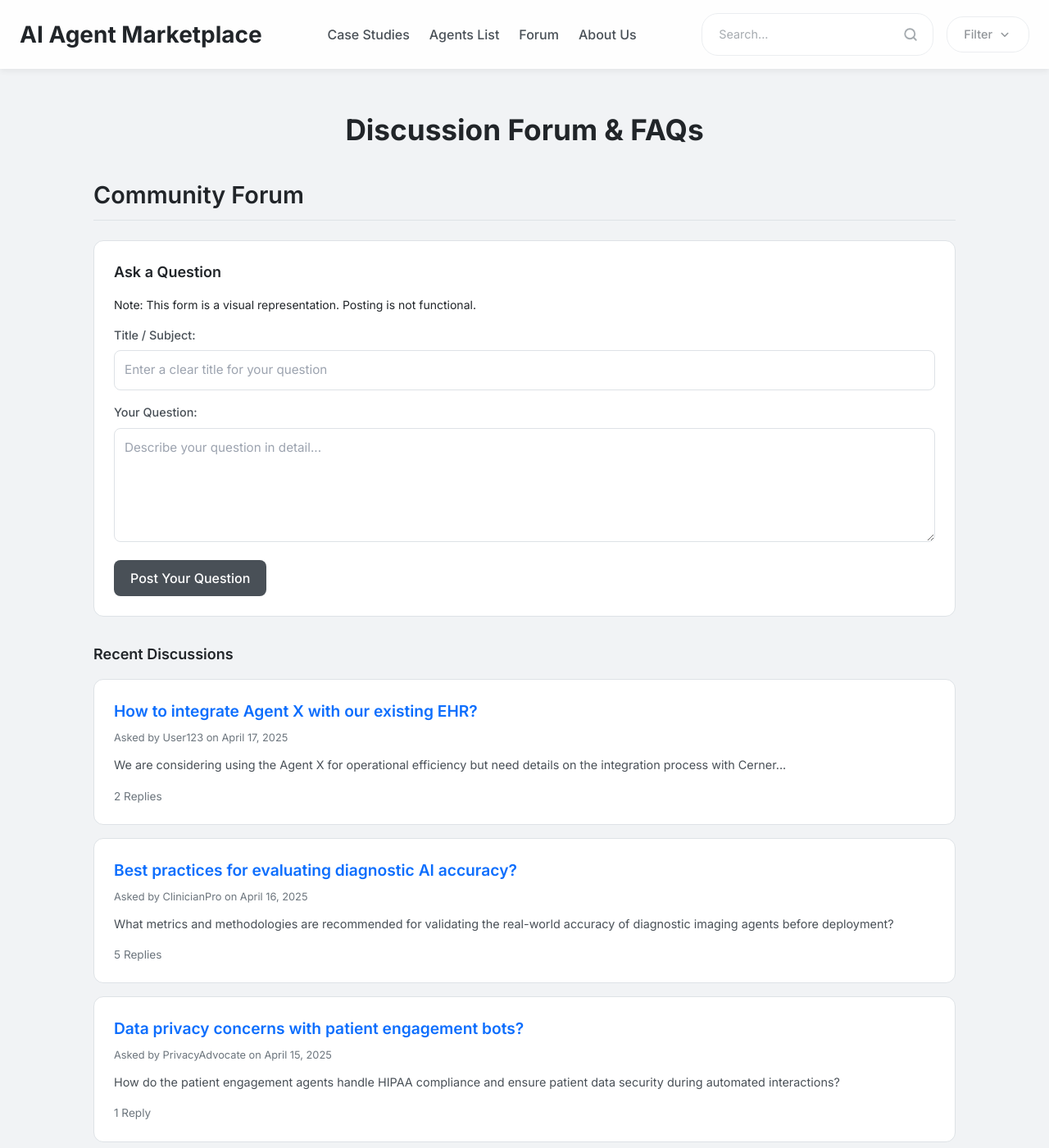
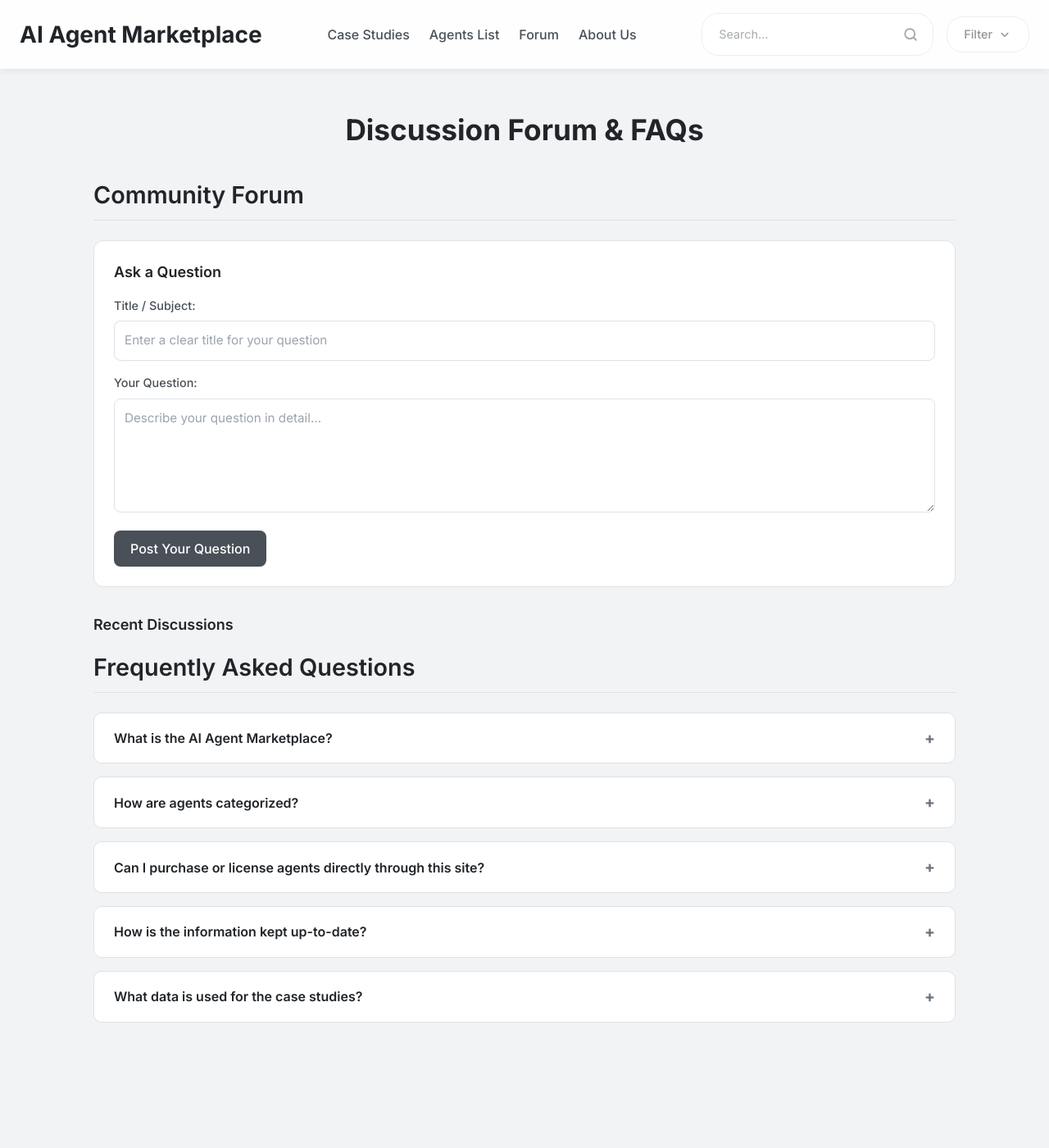
Before and after one commit to nhs-analystx/synapster, a Jekyll site: the page discussion.html, which Jekyll copies as it is, in a window 1280 px wide and 1400 px high. Shown: the whole window at 82% size. Built offline with Jekyll 4.4.1, drawn with Linux system fonts in a browser that asks for light colours; nearby versions of some CDN libraries.

Commit message:
Update discussion.html

```diff
--- a/discussion.html
+++ b/discussion.html
@@ -162,6 +162,11 @@
             padding: 1.5rem;
             margin-bottom: 1rem;
             box-shadow: var(--shadow-color);
+            opacity: 0; /* Start hidden for animation */
+            animation: fadeInPost 0.5s ease forwards;
+        }
+        @keyframes fadeInPost {
+            to { opacity: 1; }
         }
         .forum-post-title {
             font-size: 1.2rem;
@@ -185,6 +190,8 @@
             color: var(--text-secondary);
             line-height: 1.6;
             margin-bottom: 1rem;
+            white-space: pre-wrap; /* Preserve line breaks from textarea */
+            word-wrap: break-word; /* Break long words */
         }
         .forum-post-footer {
             font-size: 0.85rem;
@@ -312,8 +319,7 @@
 
             <div class="ask-question-form">
                 <h3 class="text-lg font-semibold mb-4">Ask a Question</h3>
-                <p class="text-sm text-muted mb-4">Note: This form is a visual representation. Posting is not functional.</p>
-                <form onsubmit="return false;"> <div>
+                <form id="ask-question-form"> <div>
                         <label for="question-title">Title / Subject:</label>
                         <input type="text" id="question-title" name="question-title" placeholder="Enter a clear title for your question" required>
                     </div>
@@ -326,25 +332,7 @@
             </div>
 
             <h3 class="text-lg font-semibold mb-4 mt-6">Recent Discussions</h3>
-            <div class="forum-posts-list">
-                <div class="forum-post">
-                    <a href="#" class="forum-post-title">How to integrate Agent X with our existing EHR?</a>
-                    <p class="forum-post-meta">Asked by User123 on April 17, 2025</p>
-                    <p class="forum-post-snippet">We are considering using the Agent X for operational efficiency but need details on the integration process with Cerner...</p>
-                    <p class="forum-post-footer">2 Replies</p>
-                </div>
-                <div class="forum-post">
-                    <a href="#" class="forum-post-title">Best practices for evaluating diagnostic AI accuracy?</a>
-                    <p class="forum-post-meta">Asked by ClinicianPro on April 16, 2025</p>
-                    <p class="forum-post-snippet">What metrics and methodologies are recommended for validating the real-world accuracy of diagnostic imaging agents before deployment?</p>
-                    <p class="forum-post-footer">5 Replies</p>
-                </div>
-                 <div class="forum-post">
-                    <a href="#" class="forum-post-title">Data privacy concerns with patient engagement bots?</a>
-                    <p class="forum-post-meta">Asked by PrivacyAdvocate on April 15, 2025</p>
-                    <p class="forum-post-snippet">How do the patient engagement agents handle HIPAA compliance and ensure patient data security during automated interactions?</p>
-                    <p class="forum-post-footer">1 Reply</p>
-                </div>
+            <div id="forum-posts-list-container" class="forum-posts-list">
                 </div>
         </section>
 
@@ -402,39 +390,31 @@
     </main>
 
     <script>
-        // JavaScript for FAQ Expand/Collapse functionality
         document.addEventListener('DOMContentLoaded', () => {
-            try { // Add error handling
+            // --- FAQ Functionality ---
+            try {
                 const faqQuestions = document.querySelectorAll('.faq-question');
-                if (!faqQuestions || faqQuestions.length === 0) {
-                    console.warn("No FAQ questions found on this page.");
-                    return;
-                }
-
+                if (faqQuestions && faqQuestions.length > 0) {
                      faqQuestions.forEach(button => {
                         button.addEventListener('click', () => {
-                        const answer = button.nextElementSibling; // Get the answer div
+                            const answer = button.nextElementSibling;
                             const icon = button.querySelector('.faq-toggle-icon');
                             const isExpanded = answer.classList.contains('expanded');
 
                             if (answer) {
                                 if (isExpanded) {
-                                // Collapse
                                     answer.classList.remove('expanded');
                                     answer.style.maxHeight = '0';
                                     button.setAttribute('aria-expanded', 'false');
-                                button.classList.remove('active'); // Remove active class from button
+                                    button.classList.remove('active');
                                     if(icon) icon.textContent = '+';
                                 } else {
-                                // Expand
                                     answer.classList.add('expanded');
-                                // Set max-height to scrollHeight to fit content dynamically
                                     answer.style.maxHeight = answer.scrollHeight + 'px';
                                     button.setAttribute('aria-expanded', 'true');
-                                button.classList.add('active'); // Add active class to button
-                                if(icon) icon.textContent = '−'; // Use minus sign for expanded state
+                                    button.classList.add('active');
+                                    if(icon) icon.textContent = '−';
 
-                                // Optional: Reset max-height after transition for flexibility
                                     answer.addEventListener('transitionend', () => {
                                         if (answer.classList.contains('expanded')) {
                                             answer.style.maxHeight = null;
@@ -446,12 +426,66 @@
                             }
                         });
                     });
+                } else {
+                     console.warn("No FAQ questions found on this page.");
+                }
             } catch (error) {
                 console.error("Error setting up FAQ functionality:", error);
-                 const body = document.querySelector('body');
-                 if (body) {
-                     console.error("FAQ feature failed to initialize.");
             }
+
+            // --- Forum Post Functionality ---
+            try {
+                const forumForm = document.getElementById('ask-question-form');
+                const titleInput = document.getElementById('question-title');
+                const bodyInput = document.getElementById('question-body');
+                const postsListContainer = document.getElementById('forum-posts-list-container');
+
+                if (forumForm && titleInput && bodyInput && postsListContainer) {
+                    forumForm.addEventListener('submit', (event) => {
+                        event.preventDefault(); // Prevent default form submission
+
+                        const title = titleInput.value.trim();
+                        const body = bodyInput.value.trim();
+
+                        // Basic validation
+                        if (!title || !body) {
+                            alert('Please enter both a title and your question.'); // Simple alert for now
+                            return;
+                        }
+
+                        // Create new post element
+                        const newPostElement = document.createElement('div');
+                        newPostElement.className = 'forum-post'; // Add animation class later if desired
+
+                        // Sanitize user input slightly (replace < > to prevent basic HTML injection)
+                        const sanitizedTitle = title.replace(/</g, "&lt;").replace(/>/g, "&gt;");
+                        const sanitizedBody = body.replace(/</g, "&lt;").replace(/>/g, "&gt;");
+
+                        // Use placeholders for dynamic data
+                        const postDate = new Date().toLocaleDateString('en-GB', { day: 'numeric', month: 'long', year: 'numeric' });
+
+                        newPostElement.innerHTML = `
+                            <a href="#" class="forum-post-title">${sanitizedTitle}</a>
+                            <p class="forum-post-meta">Asked by You on ${postDate}</p>
+                            <p class="forum-post-snippet">${sanitizedBody}</p>
+                            <p class="forum-post-footer">0 Replies</p>
+                        `;
+
+                        // Add the new post to the top of the list
+                        postsListContainer.prepend(newPostElement);
+
+                        // Clear the form
+                        forumForm.reset();
+
+                        // Optional: scroll to the new post or provide other feedback
+                        newPostElement.scrollIntoView({ behavior: 'smooth', block: 'nearest' });
+
+                    });
+                } else {
+                    console.error("Could not find all required forum elements (form, inputs, list container).");
+                }
+            } catch(error) {
+                 console.error("Error setting up forum posting functionality:", error);
             }
         });
     </script>
```
Lines whose indentation alone changed are shown as unchanged.
